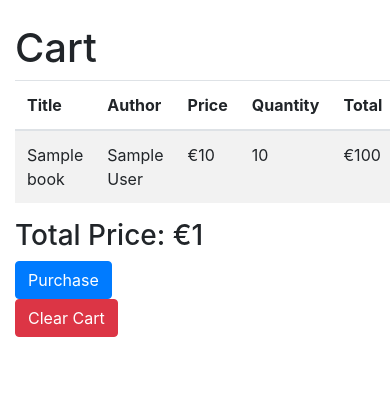
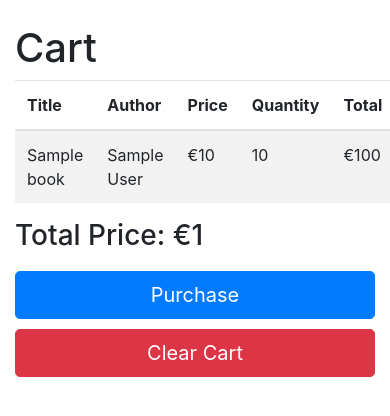
Before and after one commit to Alexander1411/bookstore, a Flask app: template templates/cart.html in a window 390 px wide; the page is wider, and only the part inside the window is pictured. Shown: the part 56-472 px from the top of that part. Run offline with Flask 3, Linux system fonts and the light colour scheme; the template is opened without the code that fills it: most values are stand-ins (such as "Sample title", 1, 10 or a date in 2020); parts of the project's set-up code (start-up, migrations or seed data) failed here and were passed over; some libraries are stand-ins or nearby versions.

Commit message:
I updated the cart.html file to ensure the "Purchase" and "Clear Cart" buttons span the full width of their container, matching the width of the PayPal buttons, by using a custom CSS class (will add it to stylesheet soon) .btn-block-custom for responsive design. This ensures the buttons remain consistently styled and responsive across different devices, enhancing user experience and visual consistency.

```diff
--- a/templates/cart.html
+++ b/templates/cart.html
@@ -6,7 +6,14 @@
     <title>Cart</title>
     <link rel="stylesheet" href="https://stackpath.bootstrapcdn.com/bootstrap/4.5.2/css/bootstrap.min.css">
     <!-- PayPal SDK -->
-    <script src="https://www.paypal.com/sdk/js?client-id=AXhb2H6R17nk_ZxPsHfJVCf3SeGE73fvBzxlvYA0SKY9xm6lT-fHCO6VaxXUOvXGD1tORyDEtdgBu_mG&currency=EUR"></script> <!-- PayPal SDK script -->
+    <script src="https://www.paypal.com/sdk/js?client-id=AXhb2H6R17nk_ZxPsHfJVCf3SeGE73fvBzxlvYA0SKY9xm6lT-fHCO6VaxXUOvXGD1tORyDEtdgBu_mG&currency=EUR"></script>
+    <!-- Custom CSS for buttons -->
+    <style>
+        .btn-block-custom {
+            width: 100%;
+            margin-top: 10px;
+        }
+    </style>
 </head>
 <body>
     <!-- Navbar -->
@@ -89,19 +96,18 @@
             </table>
             <h3>Total Price: €{{ total_price }}</h3>
             <form action="{{ url_for('purchase') }}" method="POST">
-                <button type="submit" class="btn btn-primary">Purchase</button>
+                <button type="submit" class="btn btn-primary btn-lg btn-block-custom">Purchase</button>
             </form>
-            <a href="{{ url_for('clear_cart') }}" class="btn btn-danger">Clear Cart</a>
+            <a href="{{ url_for('clear_cart') }}" class="btn btn-danger btn-lg btn-block-custom">Clear Cart</a>
 
             <!-- PayPal Button Container -->
-            <div id="paypal-button-container" class="mt-3"></div> <!-- Container for the PayPal button -->
+            <div id="paypal-button-container" class="mt-3"></div>
 
             <script>
-                // Initialise PayPal Buttons
                 paypal.Buttons({
-                    // Create an order
-                    createOrder: function(data, actions) { // Function to create a new order
-                        return fetch('/create-paypal-transaction', { // Send a request to create a PayPal transaction
+                    // Function to create a new order
+                    createOrder: function(data, actions) {
+                        return fetch('/create-paypal-transaction', {
                             method: 'post' // Use POST method for the request
                         }).then(function(res) {
                             return res.json(); // Parse the JSON response
@@ -109,9 +115,8 @@
                             return orderData.id; // Return the order ID from the server response
                         });
                     },
-                    // Capture the order after approval
                     onApprove: function(data, actions) { // Function to capture the order after the buyer approves the payment
-                        return fetch('/capture-paypal-transaction', { // Send a request to capture the PayPal transaction
+                        return fetch('/capture-paypal-transaction', {
                             method: 'post', // Use POST method for the request
                             headers: {
                                 'content-type': 'application/json' // Set the request header to JSON
```
